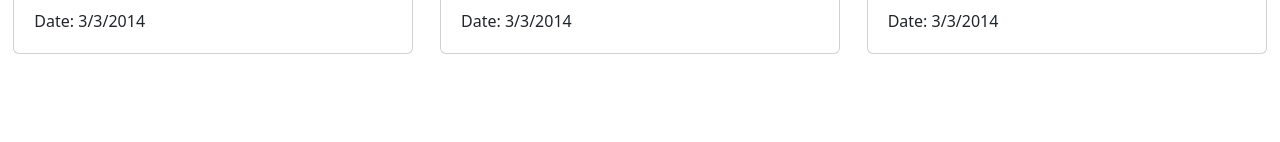
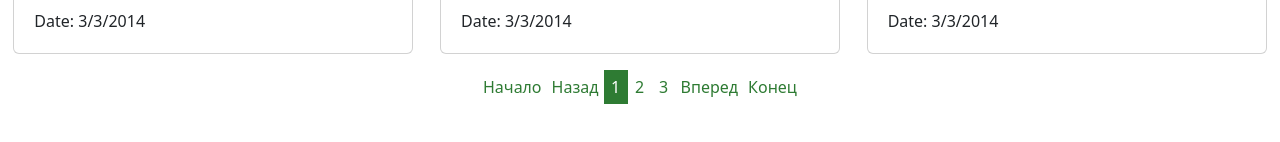
Before and after one commit to LexusEgorov/elecard-challenge, a React (Create React App) app: page /1 in a window 1280 px wide. Shown: the part 1508-1650 px from the top of the page. Built offline with nearby package versions, Linux system fonts and the light colour scheme; no server answers.

Commit message:
feat: add component Pagination

```diff
--- a/package.json
+++ b/package.json
@@ -17,6 +17,8 @@
     "react-bootstrap": "^2.7.0",
     "react-dom": "^18.2.0",
     "react-redux": "^8.0.5",
+    "react-router": "^6.8.0",
+    "react-router-dom": "^6.8.0",
     "react-scripts": "5.0.1",
     "typescript": "^4.9.4",
     "web-vitals": "^2.1.4"
--- a/public/style/style.css
+++ b/public/style/style.css
@@ -17,3 +17,27 @@ body{
 .page-footer{
   bottom: 0;
 }
+
+.pagination{
+  align-self: center;
+  width: max-content;
+  margin-bottom: 10px;
+}
+
+.pagination-element{
+  text-align: center;
+  min-width: 24px;
+  padding: 5px;
+  text-decoration: none;
+  color: #2e7b33;
+}
+
+.pagination-element-disabled{
+  pointer-events: none;
+}
+
+.pagination-element-active{
+  pointer-events: none;
+  color: #ffffff;
+  background-color: #2e7b33;
+}
--- a/src/App.tsx
+++ b/src/App.tsx
@@ -1,7 +1,8 @@
 import { useEffect } from 'react';
-import Footer from './components/footer/footer';
-import Header from './components/header/header';
+import { BrowserRouter, Route, Routes } from 'react-router-dom';
+import Layout from './components/layout/layout';
 import CardsList from './components/view/cards-list/cards-list';
+import { AppRoute } from './const';
 import { useAppDispatch } from './hooks/hooks';
 import { fetchDataAction } from './store/api-actions';
 
@@ -13,11 +14,13 @@ function App() {
   }, [dispatch]);
 
   return (
-    <>
-      <Header />
-      <CardsList />
-      <Footer />
-    </>
+    <BrowserRouter>
+      <Routes>
+        <Route path={AppRoute.Root} element={<Layout />}>
+          <Route path={AppRoute.Page} element={<CardsList />}/>
+        </Route>
+      </Routes>
+    </BrowserRouter>
   );
 }
 
--- /dev/null
+++ b/src/components/layout/layout.tsx
@@ -0,0 +1,23 @@
+import { Navigate, Outlet, useParams } from 'react-router-dom';
+import Footer from '../footer/footer';
+import Header from '../header/header';
+import PagePagination from '../ui-kit/pagination/pagination';
+
+function Layout() : JSX.Element {
+  const {page} = useParams();
+
+  if(!page || +page < 1){
+    return <Navigate to='/1' />;
+  }
+
+  return (
+    <div className="d-flex flex-column">
+      <Header />
+      <Outlet />
+      <PagePagination currentPage={+page} pagesCount={100}/>
+      <Footer />
+    </div>
+  )
+}
+
+export default Layout;
--- /dev/null
+++ b/src/components/ui-kit/pagination/pagination-element/pagination-element.tsx
@@ -0,0 +1,35 @@
+import { Link } from 'react-router-dom';
+
+type PaginationElementProps = {
+  to: string,
+  children: string | number,
+  disabled?: boolean,
+  active?: boolean,
+}
+
+function PaginationElement({to, children, disabled, active} : PaginationElementProps) : JSX.Element {
+  let className = 'pagination-element ';
+
+  if(disabled){
+    className += 'pagination-element-disabled';
+  }
+
+  if(active){
+    if(disabled){
+      className.replace('disabled', 'active');
+    } else {
+      className += 'pagination-element-active';
+    }
+  }
+
+  return (
+    <Link
+      to={to}
+      className={className}
+    >
+      {children}
+    </Link>
+  );
+}
+
+export default PaginationElement;
--- /dev/null
+++ b/src/components/ui-kit/pagination/pagination.tsx
@@ -0,0 +1,55 @@
+import { Link } from 'react-router-dom';
+import PaginationElement from './pagination-element/pagination-element';
+
+type PaginationProps = {
+  pagesCount: number,
+  currentPage: number,
+}
+
+function Pagination({pagesCount, currentPage} : PaginationProps) : JSX.Element {
+  const pages = [];
+
+  for(let page = currentPage - 2; page < currentPage + 3; page++){
+    if(page > 0 && page <= pagesCount){
+      pages.push(
+        <PaginationElement
+          to={`/${page}`}
+          key={page}
+          active={page === currentPage}
+        >
+          {page}
+        </PaginationElement>
+      );
+    }
+  }
+
+  return (
+    <div className="pagination">
+      <PaginationElement
+        to='/1'
+        disabled={currentPage === 1}
+      >
+        Начало
+      </PaginationElement>
+      <PaginationElement
+        to={`/${currentPage - 1}`}
+        disabled={currentPage === 1}
+      >
+        Назад
+      </PaginationElement>
+      {pages}
+      <PaginationElement
+        to={`/${currentPage + 1}`}
+        disabled={currentPage === pagesCount}
+      >
+        Вперед
+      </PaginationElement>
+      <PaginationElement
+        to={`/${pagesCount}`}
+        disabled={currentPage === pagesCount}
+      >Конец</PaginationElement>
+    </div>
+  );
+}
+
+export default Pagination;
--- a/src/const.ts
+++ b/src/const.ts
@@ -8,3 +8,8 @@ export enum APIRoute {
 export enum NameSpace {
   AppData = 'APP_DATA',
 }
+
+export enum AppRoute {
+  Root = '/',
+  Page = '/:page',
+}
```
Also changed, not shown: src/utils/utils.ts (added, +15 -0 lines), 1 other file (tests, documents, lock files or other folders).
